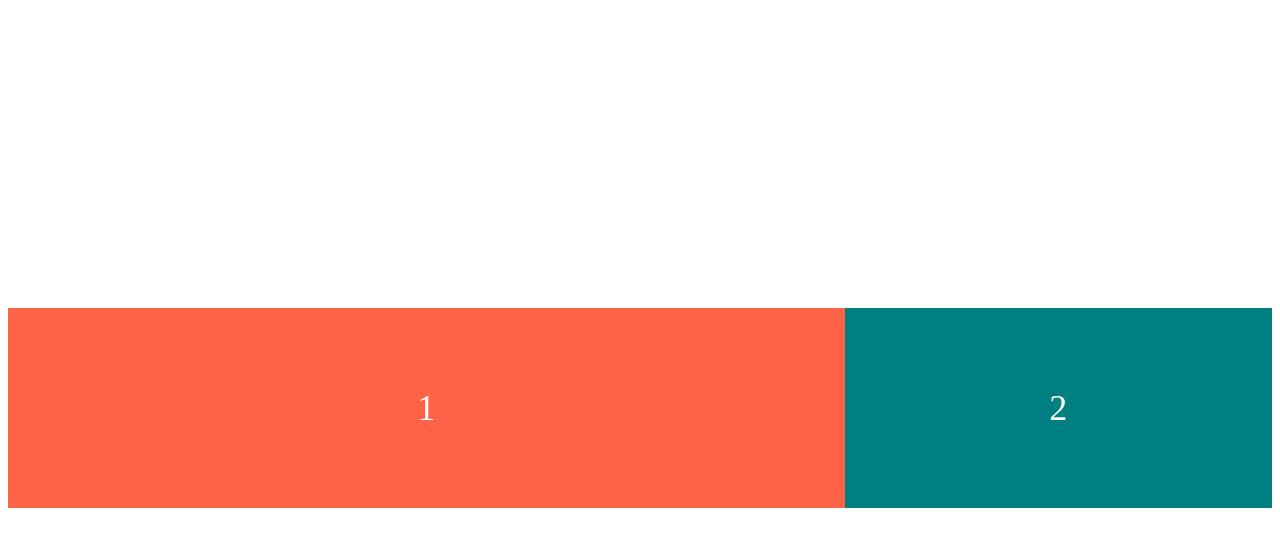
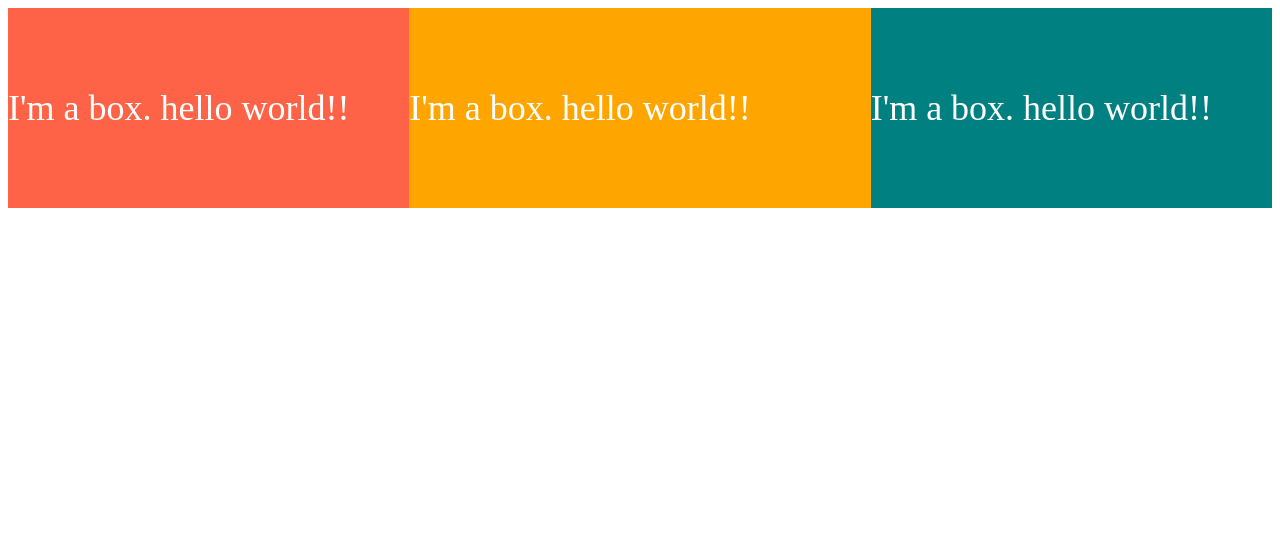
Before and after one commit to jiwonkim16/css-layout-masterclass, a plain HTML site: page index.html in a window 1280 px wide. Drawn offline with Linux system fonts and the light colour scheme.

Commit message:
🔥 flex-shrink

```diff
--- a/index.html
+++ b/index.html
@@ -9,8 +9,9 @@
   </head>
   <body>
     <div class="father">
-      <div class="box">1</div>
-      <div class="box">2</div>
+      <div class="box">I'm a box. hello world!!</div>
+      <div class="box">I'm a box. hello world!!</div>
+      <div class="box">I'm a box. hello world!!</div>
     </div>
   </body>
 </html>
--- a/style.css
+++ b/style.css
@@ -3,23 +3,27 @@
   height: 100vh;
   justify-content: center;
   flex-flow: row wrap;
-  align-items: center;
 }
 
 .box {
   height: 200px;
-  background-color: tomato;
   font-size: 36px;
   color: white;
   display: flex;
   align-items: center;
-  justify-content: center;
 }
 .box:first-child {
   background-color: tomato;
+  flex-grow: 1;
+  flex-shrink: 3;
+}
+.box:nth-child(2) {
+  background-color: orange;
   flex-grow: 2;
+  flex-shrink: 0;
 }
 .box:last-child {
   background-color: teal;
   flex-grow: 1;
+  flex-shrink: 1;
 }
```
